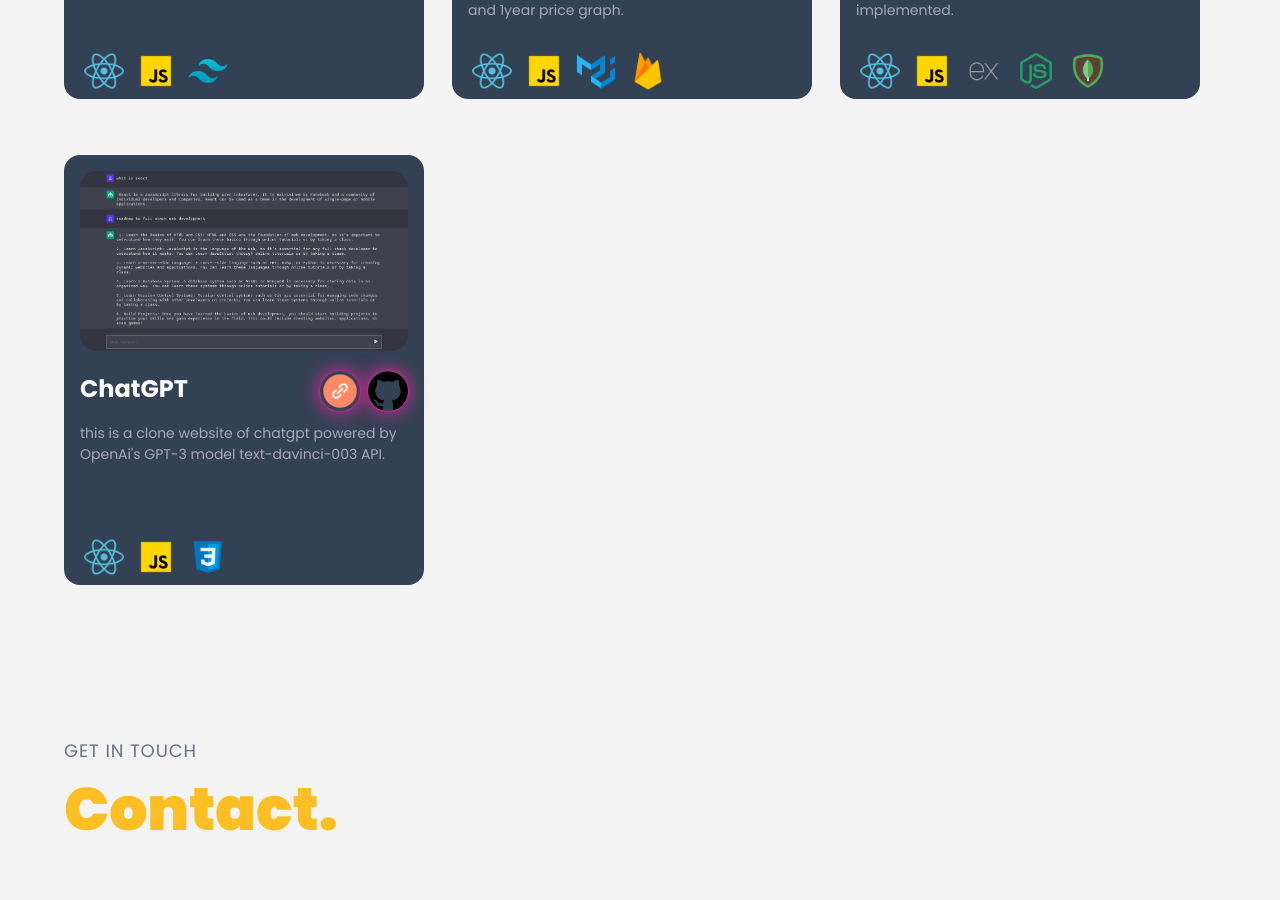
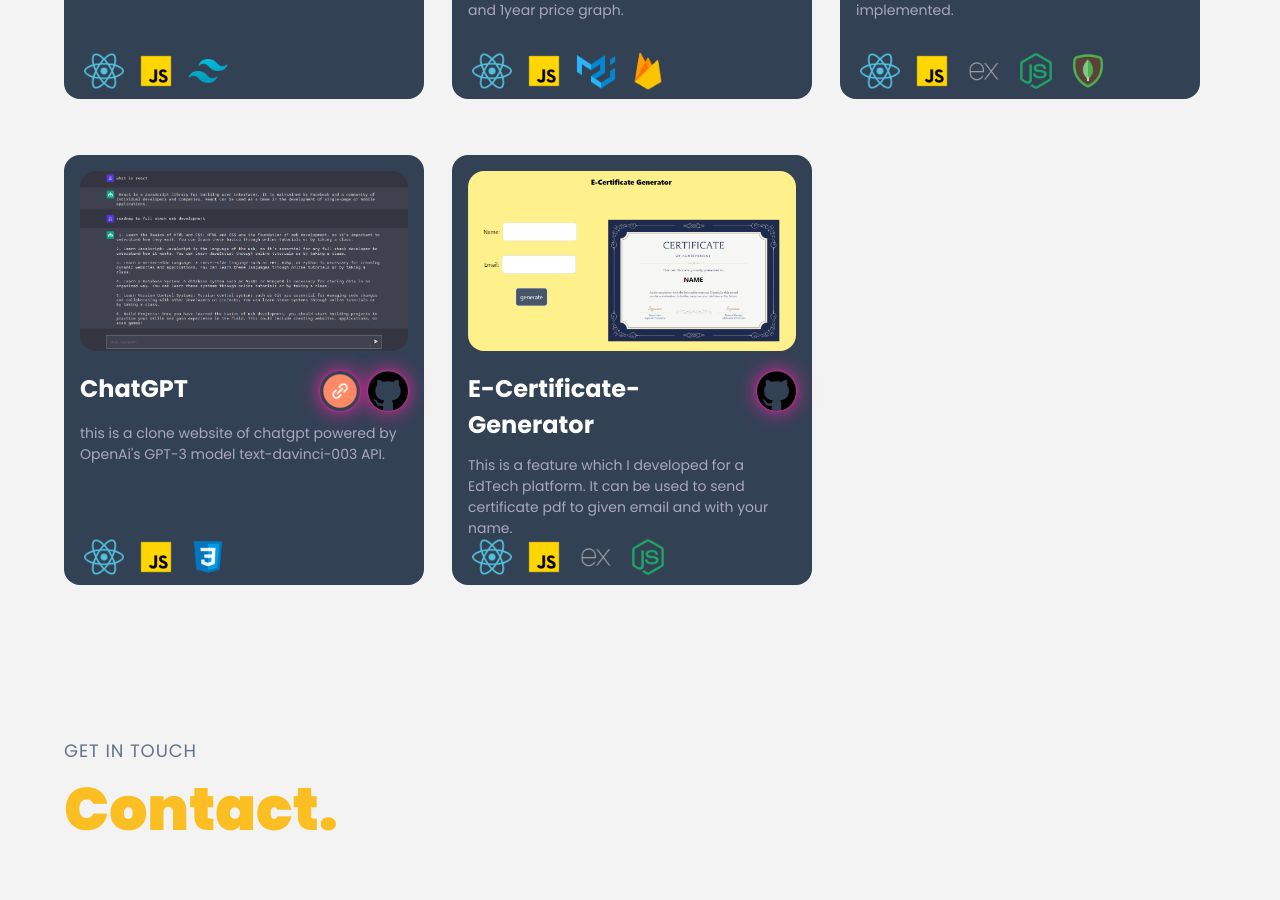
Before and after one commit to AyushPurohit31/Portfolio, a React (Vite) app: page / in a window 1280 px wide. Shown: the part 4481-5381 px from the top of the page. Built offline with nearby package versions, Linux system fonts and the light colour scheme.

Commit message:
added a new project

```diff
--- a/src/assets/index.js
+++ b/src/assets/index.js
@@ -15,6 +15,7 @@
 import crypthunt from './crypthunt.png';
 import footerimg from './footerimg.png';
 import CodeGPT from "./CodeGPT-Chat-AI.png"
+import ECerti from "./ECerti.png"
 
 import css from "./tech/css.png";
 import mui from "./tech/mui.png";
@@ -43,6 +44,7 @@
 import firebase from "./tech/firebase.png"
 
 export {
+  ECerti,
   firebase,
   ayushportfolio,
   crypthunt,
--- a/src/constants/index.js
+++ b/src/constants/index.js
@@ -1,4 +1,5 @@
 import {
+    ECerti,
     javascript,
     html,
     kautilya,
@@ -26,7 +27,6 @@
     linkedin,
     facebook,
     gmail,
-    boy,
     link,
     chatapp,
     crypthunt,
@@ -271,7 +271,7 @@
       links : [
         {
           icon : github,
-          src : "https://github.com/AyushPurohit31"
+          src : "https://github.com/AyushPurohit31/Portfolio"
         },
       ],
     },
@@ -378,6 +378,37 @@
       ],
     },
 
+    {
+      name: "E-Certificate-Generator",
+      description:
+        "This is a feature which I developed for a EdTech platform. It can be used to send certificate pdf to given email and with your name.",
+      tags: [
+        {
+          name: "react",
+          icon: reactjs,
+        },
+        {
+          name: "javascript",
+          icon: javascript,
+        },
+        {
+          name: "Express",
+          icon: express,
+        },
+        {
+          name: "Node",
+          icon: nodejs,
+        },
+      ],
+      image: ECerti,
+      links : [
+        {
+          icon : github,
+          src : "https://github.com/AyushPurohit31/Certificate-generator"
+        },
+      ],
+    },
+
   ];
 
   export {educations,lang, tools, webd, projects, Jobs};
```
Also changed, not shown: src/assets/ECerti.png (added).
